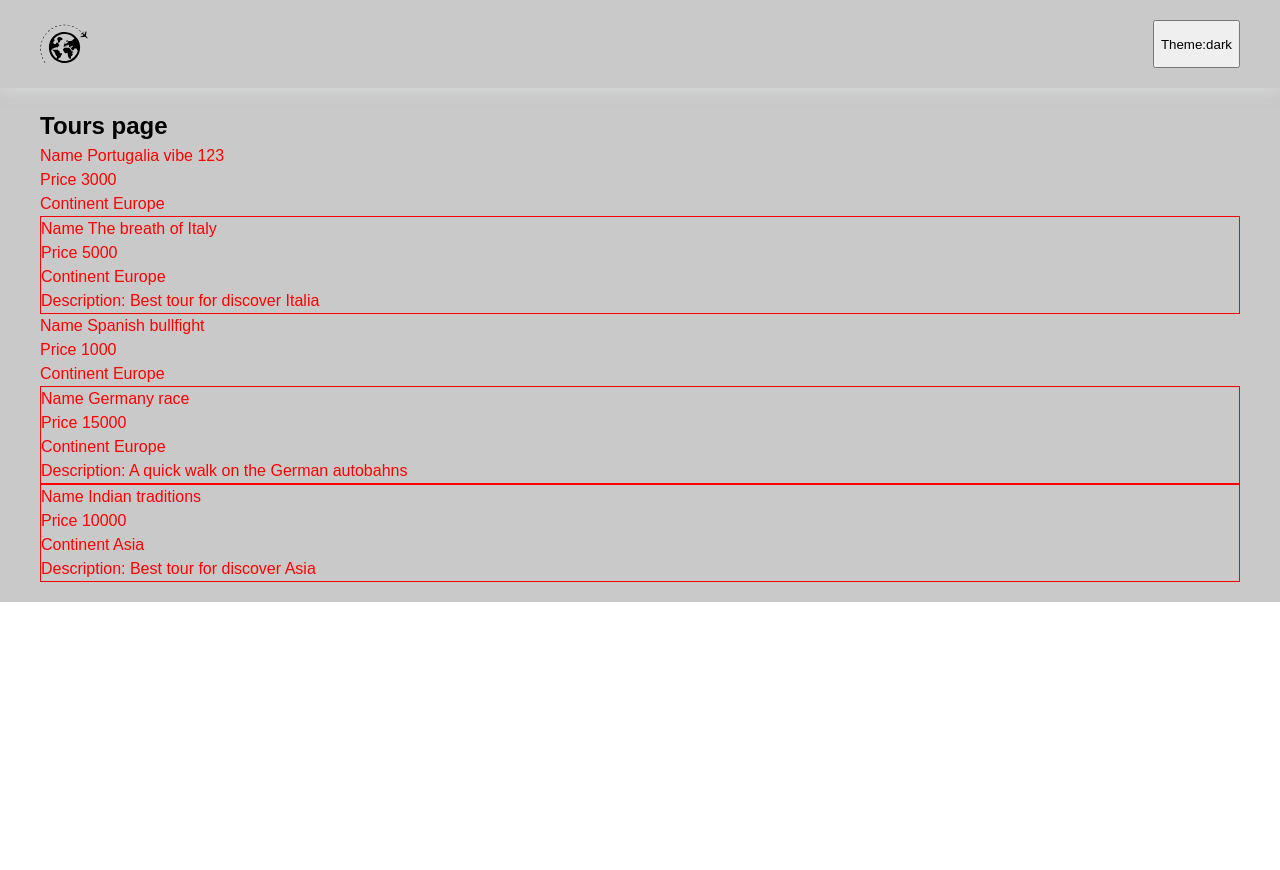
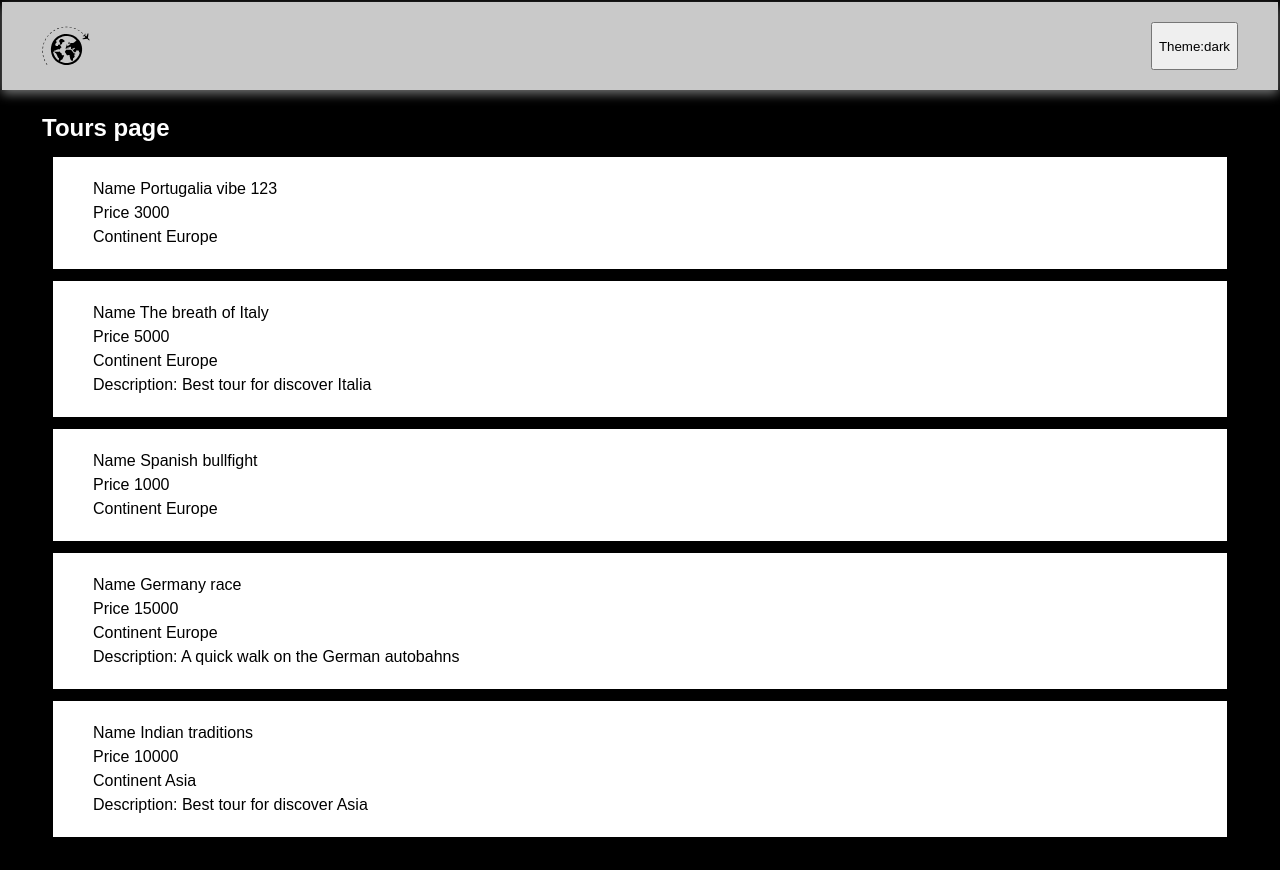
Before and after one commit to sk6k/I-Tour, a React (Create React App) app: page / in a window 1280 px wide. Before the commit the page ends 800 px from the top, so only its background shows below. Built offline with nearby package versions, Linux system fonts and the light colour scheme.

Commit message:
module 2 lesson 1

```diff
--- a/src/App.js
+++ b/src/App.js
@@ -1,14 +1,33 @@
+import { Component } from 'react';
 import Header from './components/header';
 import Tours from './components/tours';
 import './App.scss';
+import clsx from 'clsx';
 
-const App = () => {
-	return (
-		<div className='app-container'>
-			<Header />
-			<Tours />
-		</div>
-	);
-};
+import { DARK, LIGHT } from 'constants';
+
+class App extends Component {
+	state = {
+		theme: DARK,
+	};
+
+	handleToggleTheme = () => {
+		this.setState((state) => ({ theme: state.theme === DARK ? LIGHT : DARK }));
+	};
+
+	render() {
+		const { theme } = this.state;
+		return (
+			<div
+				className={clsx('app-container', {
+					'dark-theme': theme === DARK,
+					'light-theme': theme === LIGHT,
+				})}>
+				<Header theme={theme} onToggle={this.handleToggleTheme} />
+				<Tours theme={theme} />
+			</div>
+		);
+	}
+}
 
 export default App;
--- a/src/App.scss
+++ b/src/App.scss
@@ -1,3 +1,14 @@
 .app-container {
-  background: #c9c9c9;
+	background: #c9c9c9;
+	border: 2px solid black;
+	font-size: var(--stroke);
 }
+
+.dark-theme {
+	background: #000;
+	color: #fff;
+}
+.light-theme {
+	background: #fff;
+	color: #000;
+}
--- a/src/components/header/Header.js
+++ b/src/components/header/Header.js
@@ -1,11 +1,12 @@
 import { ReactComponent as LogoIcon } from 'assets/image/logo.svg';
 import './Header.scss';
 
-const Header = () => {
+const Header = (props) => {
+	console.log('render', props);
 	return (
 		<header>
 			<LogoIcon id='logo' />
-			<button>Theme:dark</button>
+			<button onClick={props.onToggle}>Theme:{props.theme}</button>
 		</header>
 	);
 };
--- a/src/components/header/Header.scss
+++ b/src/components/header/Header.scss
@@ -6,7 +6,7 @@
 header {
 	padding: 20px 40px;
 	box-shadow: 0px 4px 10px rgba(224, 225, 225, 0.5);
-
+	background: #c9c9c9;
 	display: flex;
 	justify-content: space-between;
 }
--- a/src/components/tours-item/Tours-item.scss
+++ b/src/components/tours-item/Tours-item.scss
@@ -1,11 +1,10 @@
 .tours-item {
-  padding: 20px 40px;
-  border: 1px solid #000;
-  margin: 10px;
-  list-style: none;
+	padding: 20px 40px;
+	border: 1px solid #000;
+	margin: 10px;
+	list-style: none;
 }
 
 .with-border {
-    composes: tours-item;
-    border: 1px solid red;
+	border: 1px solid gray;
 }
--- a/src/components/tours-item/ToursItem.js
+++ b/src/components/tours-item/ToursItem.js
@@ -1,37 +1,20 @@
 import PropTypes from 'prop-types';
+import './Tours-item.scss';
 import clsx from 'clsx';
-// import css from "./Tours-item.module.css";
-import './Tours-item.scss';
-import styled from 'styled-components';
+import { DARK, LIGHT } from 'constants';
 
-const ToursStyledItem = styled.li`
-	color: red;
-`;
-
-const ToursItem = ({ name, price, continent, description }) => {
-	// const _getStyles = (isDescription) => {
-	// 	if (isDescription) {
-	// 		return {
-	// 			border: "1px solid #000",
-	// 		};
-	// 	}
-	// 	return {
-	// 		border: "1px solid red",
-	// 	};
-	// };
-
+const ToursItem = ({ name, price, continent, description, theme }) => {
 	return (
-		<ToursStyledItem
-			className={clsx('foo', {
-				'with-border': description,
-			})}
-			// style={_getStyles(description)}
-		>
+		<li
+			className={clsx('tours-item', {
+				'dark-theme': theme === LIGHT,
+				'light-theme': theme === DARK,
+			})}>
 			<p>Name {name}</p>
 			<p>Price {price}</p>
 			<p>Continent {continent}</p>
 			{description && <p>Description: {description}</p>}
-		</ToursStyledItem>
+		</li>
 	);
 };
 
--- a/src/components/tours-item/index.js
+++ b/src/components/tours-item/index.js
@@ -1 +1 @@
-export { default } from "./ToursItem";
+export { default } from './ToursItem';
--- a/src/components/tours/Tours.js
+++ b/src/components/tours/Tours.js
@@ -39,15 +39,15 @@ const Tours = (props) => {
 			description: 'Best tour for discover Asia',
 		},
 	];
+
 	return (
 		<section className='tours-page'>
 			<h1>Tours page</h1>
 			<ul>
 				{toursArray.map((tour) => {
-					return <ToursItem key={tour.id} {...tour} />;
+					return <ToursItem key={tour.id} {...tour} {...props} />;
 				})}
 			</ul>
-			{props.children}
 		</section>
 	);
 };
--- /dev/null
+++ b/src/constants/index.js
@@ -0,0 +1,2 @@
+export const DARK = 'dark';
+export const LIGHT = 'light';
```
Lines whose indentation alone changed are shown as unchanged.
